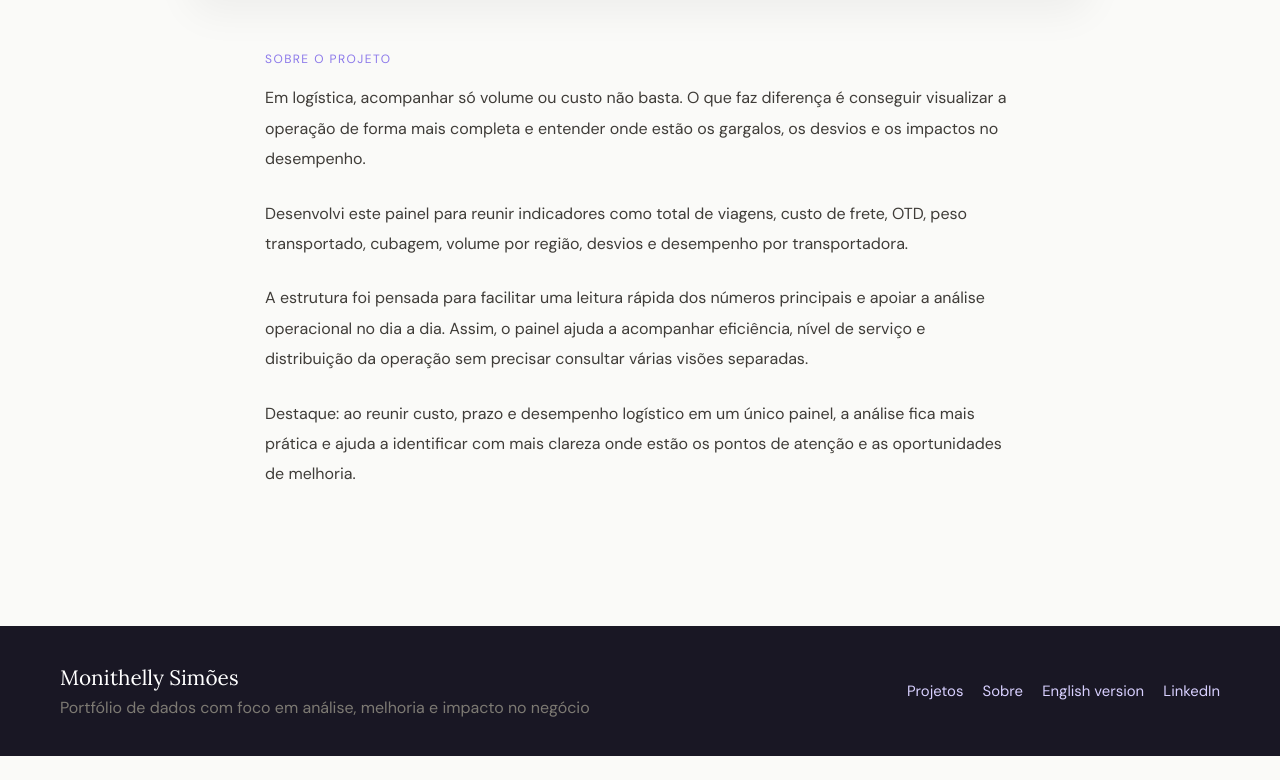
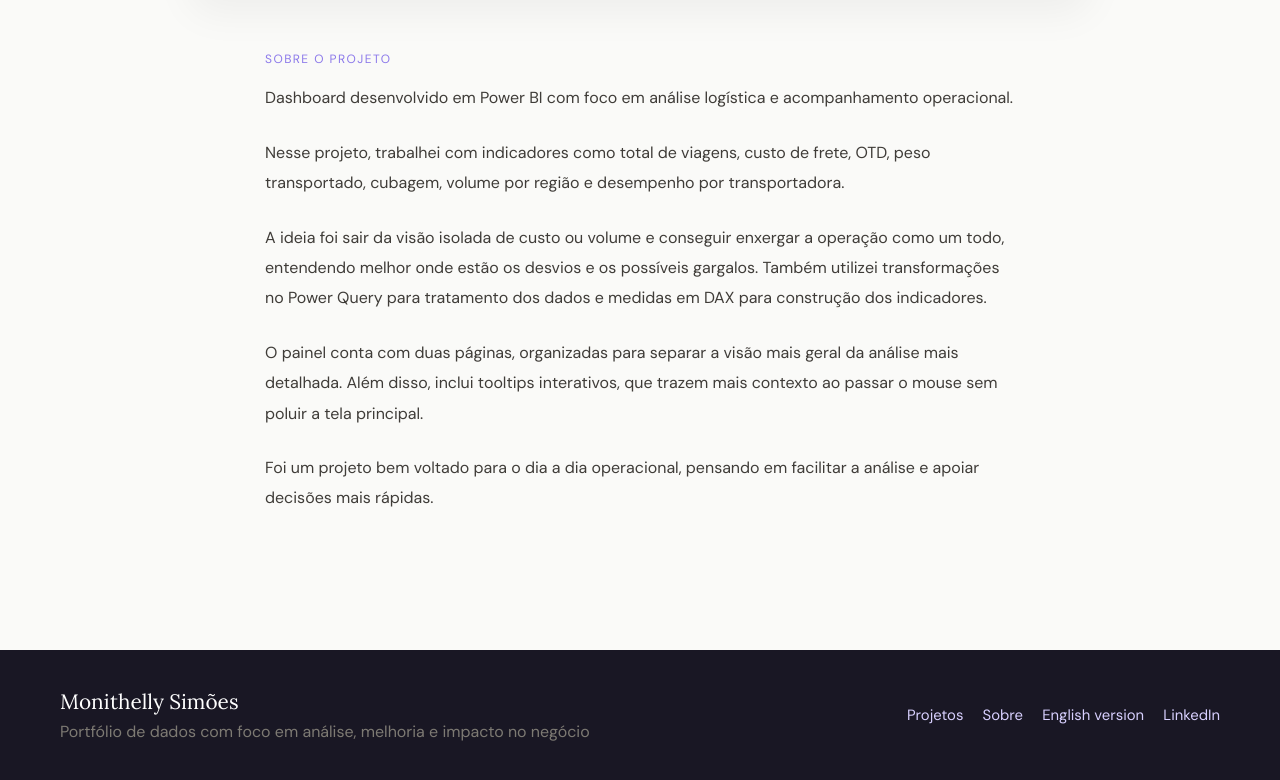
Before and after one commit to monithelly/monithelly.github.io, a plain HTML site: page dashboard-tech-logistica.html in a window 1280 px wide. Shown: the part 987-1767 px from the top of the page. Before the commit the page ends 1743 px from the top, so only its background shows below. Drawn offline with Linux system fonts and the light colour scheme.

Commit message:
dashboard-tech-logistica.html

```diff
--- a/dashboard-tech-logistica.html
+++ b/dashboard-tech-logistica.html
@@ -235,20 +235,25 @@
         <div class="kicker">Sobre o projeto</div>
 
         <p class="text">
-          Em logística, acompanhar só volume ou custo não basta. O que faz diferença é conseguir visualizar a operação de forma mais completa e entender onde estão os gargalos, os desvios e os impactos no desempenho.
+          Dashboard desenvolvido em Power BI com foco em análise logística e acompanhamento operacional.
         </p>
 
         <p class="text">
-          Desenvolvi este painel para reunir indicadores como total de viagens, custo de frete, OTD, peso transportado, cubagem, volume por região, desvios e desempenho por transportadora.
+          Nesse projeto, trabalhei com indicadores como total de viagens, custo de frete, OTD, peso transportado, cubagem, volume por região e desempenho por transportadora.
         </p>
 
         <p class="text">
-          A estrutura foi pensada para facilitar uma leitura rápida dos números principais e apoiar a análise operacional no dia a dia. Assim, o painel ajuda a acompanhar eficiência, nível de serviço e distribuição da operação sem precisar consultar várias visões separadas.
+         A ideia foi sair da visão isolada de custo ou volume e conseguir enxergar a operação como um todo, entendendo melhor onde estão os desvios e os possíveis gargalos. Também utilizei transformações no Power Query para tratamento dos dados e medidas em DAX para construção dos indicadores.
         </p>
 
         <p class="text">
-          Destaque: ao reunir custo, prazo e desempenho logístico em um único painel, a análise fica mais prática e ajuda a identificar com mais clareza onde estão os pontos de atenção e as oportunidades de melhoria.
+         O painel conta com duas páginas, organizadas para separar a visão mais geral da análise mais detalhada. Além disso, inclui tooltips interativos, que trazem mais contexto ao passar o mouse sem poluir a tela principal.
         </p>
+
+        <p class="text">
+         Foi um projeto bem voltado para o dia a dia operacional, pensando em facilitar a análise e apoiar decisões mais rápidas.
+        </p>
+
       </div>
 
     </div>
```
